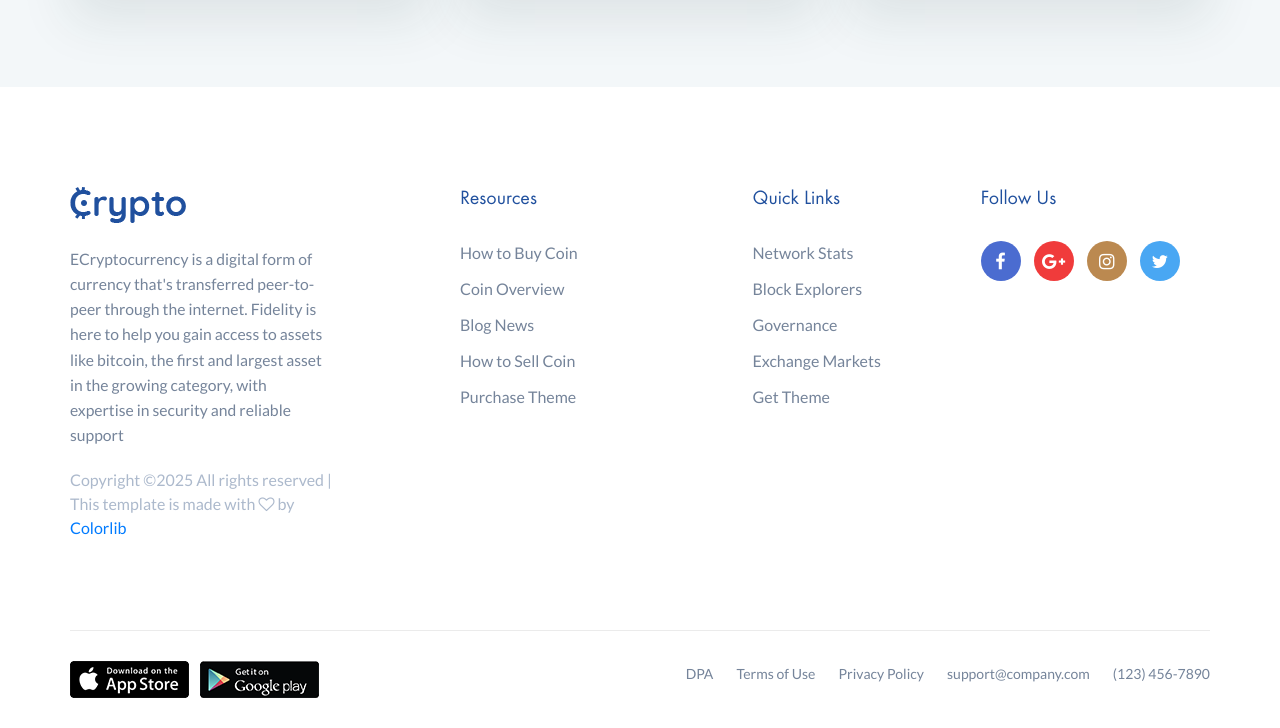
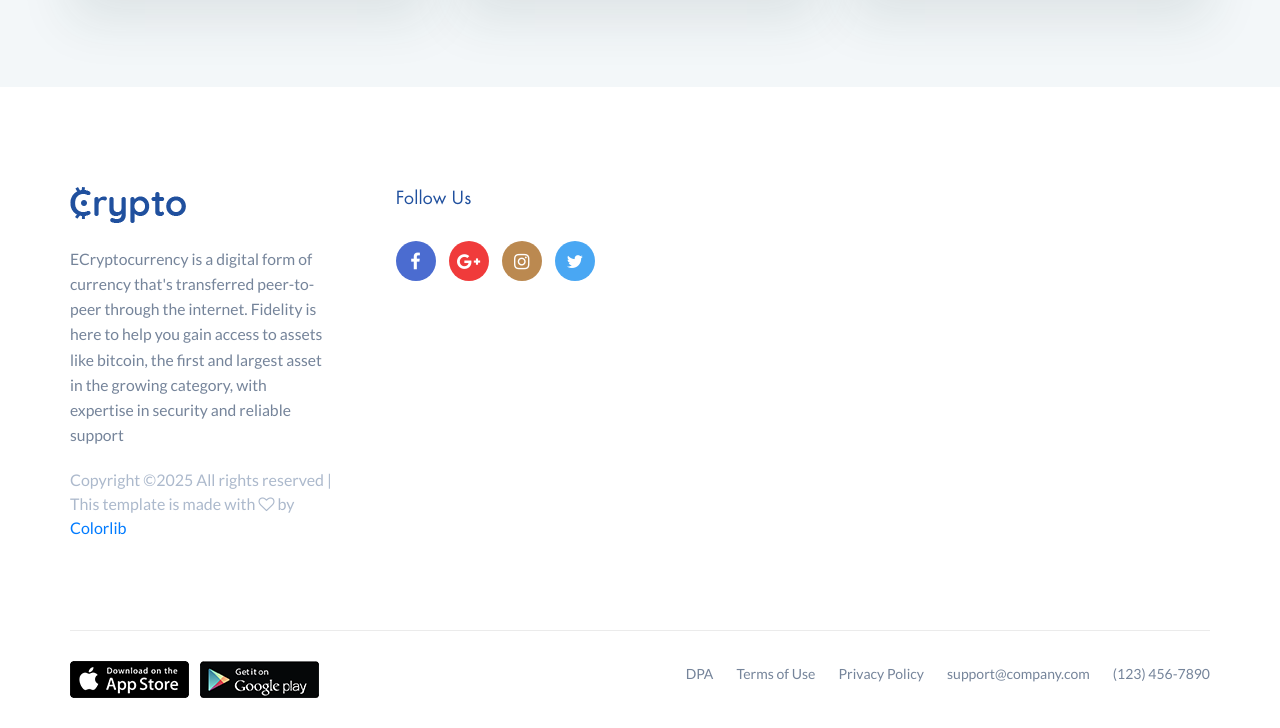
Before and after one commit to Sahilar4455/final-crypto, a plain HTML site: page index.html in a window 1280 px wide. Shown: the part 5002-5730 px from the top of the page. Drawn offline with Linux system fonts and the light colour scheme.

Commit message:
Update index.html

```diff
--- a/index.html
+++ b/index.html
@@ -500,26 +500,8 @@
 Copyright &copy;<script>document.write(new Date().getFullYear());</script> All rights reserved | This template is made with <i class="fa fa-heart-o" aria-hidden="true"></i> by <a href="https://colorlib.com" target="_blank">Colorlib</a>
 <!-- Link back to Colorlib can't be removed. Template is licensed under CC BY 3.0. --></span>
 				</div>
-				<div class="col-md-6 col-lg-2 offset-lg-1 footer-widget">
-					<h5 class="widget-title">Resources</h5>
-					<ul>
-						<li><a href="#">How to Buy Coin</a></li>
-						<li><a href="#">Coin Overview</a></li>
-						<li><a href="#">Blog News</a></li>
-						<li><a href="#">How to Sell Coin</a></li>
-						<li><a href="#">Purchase Theme</a></li>
-					</ul>
-				</div>
-				<div class="col-md-6 col-lg-2 offset-lg-1 footer-widget">
-					<h5 class="widget-title">Quick Links</h5>
-					<ul>
-						<li><a href="#">Network Stats</a></li>
-						<li><a href="#">Block Explorers</a></li>
-						<li><a href="#">Governance</a></li>
-						<li><a href="#">Exchange Markets</a></li>
-						<li><a href="#">Get Theme</a></li>
-					</ul>
-				</div>
+
+
 				<div class="col-md-6 col-lg-3 footer-widget pl-lg-5 pl-3">
 					<h5 class="widget-title">Follow Us</h5>
 					<div class="social">
```
